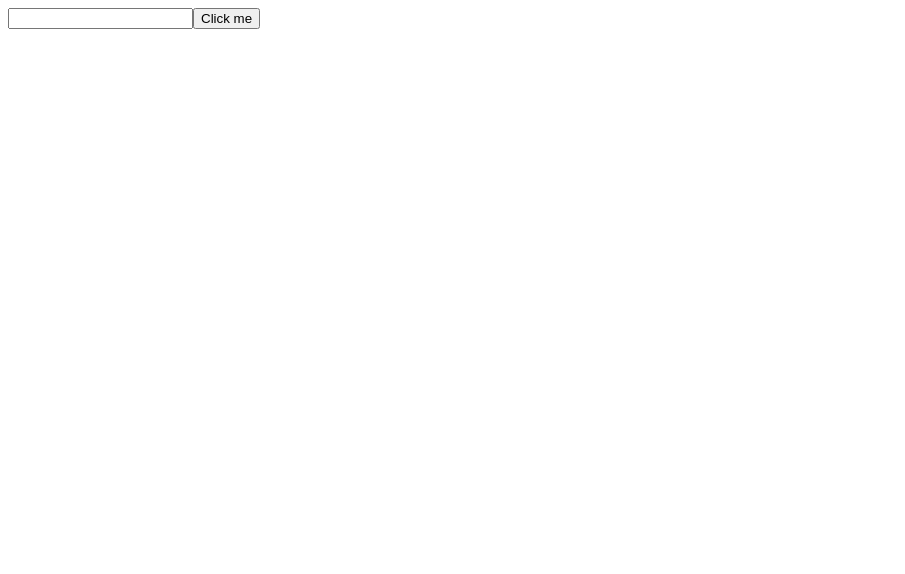
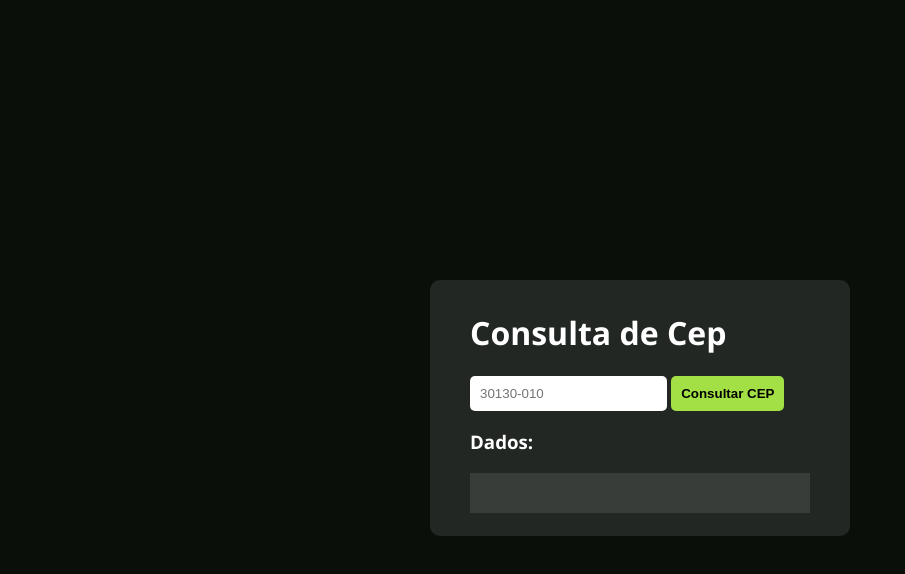
Before and after one commit to CaianMaestrelli/FrontEnd-consumindo-material, a website built with Vite: page index.html in a window 1280 px wide. Shown: the whole page, without its empty margins (0-905 px from the left). Built offline with nearby package versions, Linux system fonts and the light colour scheme.

Commit message:
cep-app-finalizado

```diff
--- a/index.html
+++ b/index.html
@@ -1,14 +1,20 @@
 <!DOCTYPE html>
 <html lang="en">
-<head>
-    <meta charset="UTF-8">
-    <meta name="viewport" content="width=device-width, initial-scale=1.0">
-    <title>Aula 1.4 Frontend</title>
-    <link rel="stylesheet" href="./style.css">
-</head>
-<body>
-
-
-    <script type="module" src="./main.js"></script>
-</body>
+  <head>
+    <meta charset="UTF-8" />
+    <link rel="icon" type="image/svg+xml" href="/vite.svg" />
+    <meta name="viewport" content="width=device-width, initial-scale=1.0" />
+    <link rel="stylesheet" href="./src/styles.css" />
+    <title>Aplicação de CEP</title>
+  </head>
+  <body>
+    <main>
+      <h1>Consulta de Cep</h1>
+      <input placeholder="30130-010" type="text" maxlength="9" />
+      <button>Consultar CEP</button>
+      <h3>Dados:</h3>
+      <pre></pre>
+    </main>
+    <script type="module" src="/src/main.js"></script>
+  </body>
 </html>
--- a/main.js
+++ /dev/null
@@ -1,22 +0,0 @@
-const cep = document.createElement('input');
-cep.setAttribute('type', 'text');
-cep.setAttribute('class', 'cep');
-document.body.appendChild(cep);
-
-const btn = document.createElement('button');
-btn.setAttribute('class', 'btn');
-btn.innerHTML = 'Click me';
-document.body.appendChild(btn);
-
-btn.addEventListener('click', async () => {
-	const response = await fetch(`viacep.com.br/ws/${cep}/json/`);
-});
-// const btnSearch = document.('button');
-// const cep = document.querySelector('.input-search');
-
-// btn.addEventListener('click', await () => {
-
-// 	const response = await fetch(`https://viacep.com.br/ws/${cep}/json/`);
-// 	const data = await response.json();
-// 	console.log(data);
-// });
--- a/package.json
+++ b/package.json
@@ -5,7 +5,9 @@
   "main": "index.js",
   "type": "module",
   "scripts": {
-    "dev": "vite --open"
+    "dev": "vite --open",
+    "lint": "npx eslint .src",
+    "test": "NODE_OPTIONS=--experimental-vm-modules NODE_NO_WARNIG=1 jest --watchAll "
   },
   "author": "",
   "license": "ISC",
--- /dev/null
+++ b/src/helpers/fetchApiPokemon.js
@@ -0,0 +1,5 @@
+export async function fetchAPIPokemon(pokemonName){
+	const response = await fetch(`https://pokeapi.co/api/v2/pokemon/${pokemonName}`);
+	const data =  await response.json();
+	return data;
+}
--- /dev/null
+++ b/src/main.js
@@ -0,0 +1,19 @@
+const btnSearch = document.querySelector('button');
+const inputEl = document.querySelector('input');
+
+const endereco = document.querySelector('pre');
+
+btnSearch.addEventListener('click', handleClick);
+
+async function handleClick() {
+	const cep = inputEl.value;
+	try{
+		const response = await fetch(`https://viacep.com.br/ws/${cep}/json/`);
+		const data = await response.json();
+
+		endereco.innerHTML = JSON.stringify(data);
+		return data;
+	}catch(error) {
+		return error.mesaage;
+	}
+}
--- /dev/null
+++ b/src/styles.css
@@ -0,0 +1,44 @@
+body {
+    background-color: rgb(10, 15, 10);
+    color: white;
+    font-family: 'Segoe UI', Tahoma, Geneva, Verdana, sans-serif;
+    display: flex;
+    justify-content: center;
+    align-items: center;
+    min-height: 100vh;
+  }
+
+  main {
+    background-color: rgba(255, 255, 255, 0.1);
+    max-width: 500px;
+    padding: 10px 40px;
+    border-radius: 10px;
+  }
+
+  pre {
+    /* overflow: auto; */
+    white-space: pre-wrap;
+    word-wrap: break-word;
+    background-color: rgba(255, 255, 255, 0.1);
+    padding: 20px;
+    width: 300px;
+  }
+
+  button {
+    padding: 10px;
+    border-radius: 5px;
+    border: none;
+    background-color: rgb(162, 224, 70);
+    font-weight: bold;
+    cursor: pointer;
+  }
+
+  button:hover {
+    background: rgb(124, 173, 51);
+  }
+
+  input {
+    padding: 10px;
+    border-radius: 5px;
+    border: none;
+  }
--- a/style.css
+++ /dev/null
@@ -1,11 +0,0 @@
-.get-quote {
-    width: 130px;
-    height: 35px;
-    border-radius: 10px;
-}
-
-.error {
-    color: red;
-    font-size: 12px;
-    font-weight: bold;
-}
```
Also changed, not shown: src/testes/fetcPokemon.test.js (added, +16 -0 lines).
